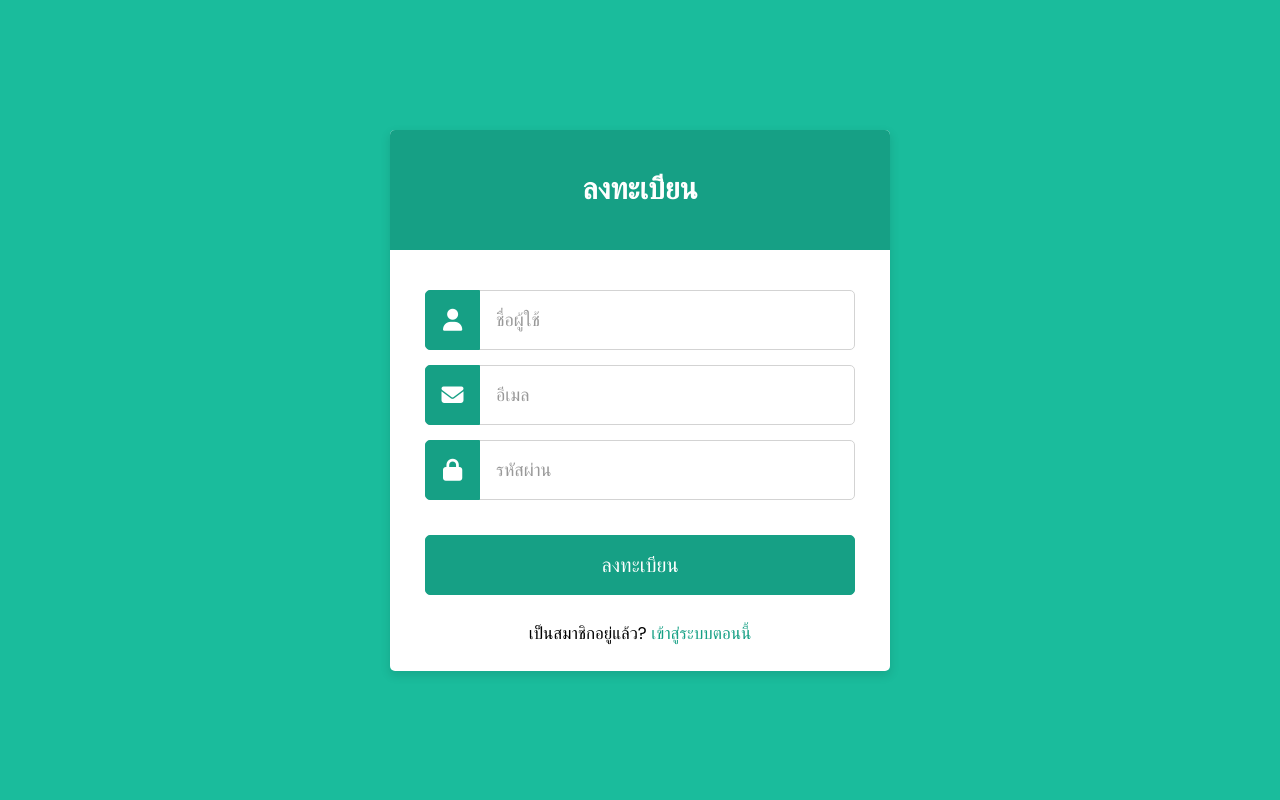
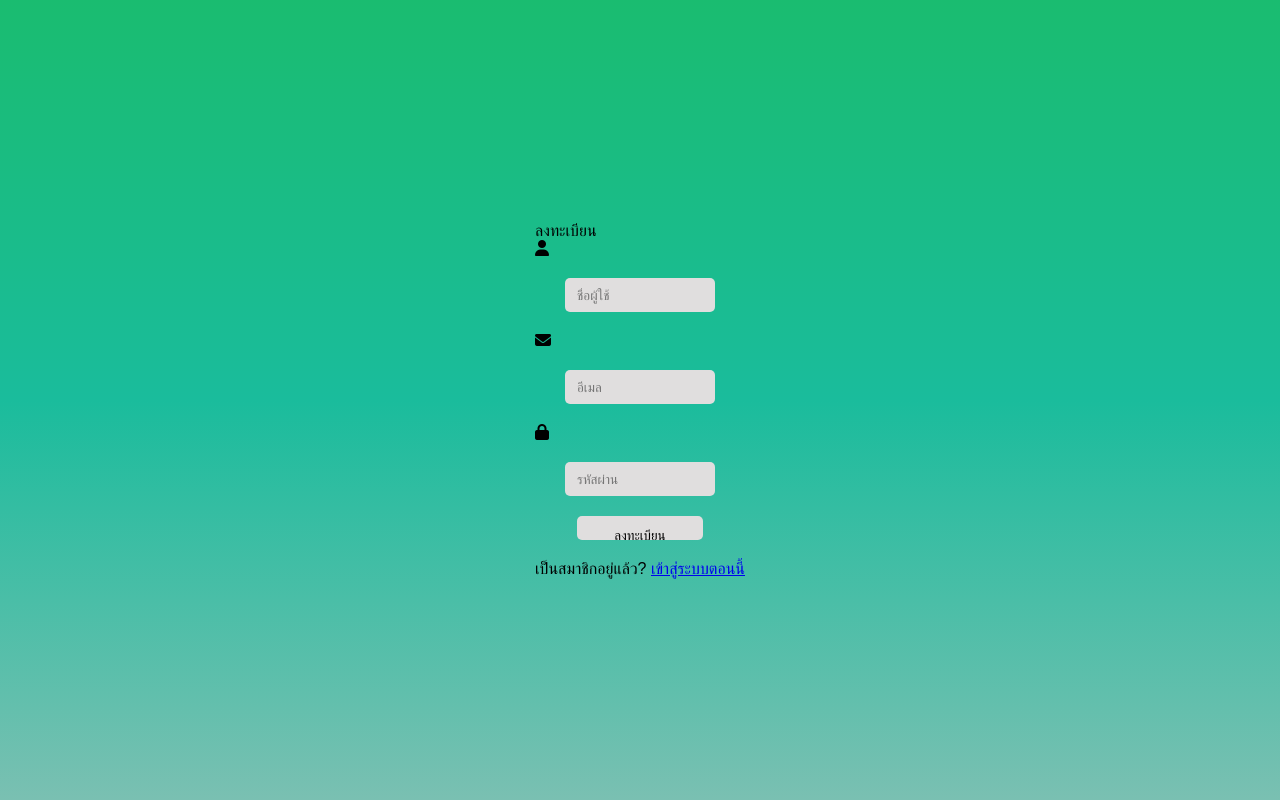
Before and after one commit to ntwz2004/new-file-web, a Flask app: page /reg in a window 1280 px wide. Run offline with Flask 3, Linux system fonts and the light colour scheme; a user stored in the database is signed in; some libraries are stand-ins or nearby versions.

Commit message:
Add files via upload

```diff
--- a/app.py
+++ b/app.py
@@ -62,6 +62,8 @@ def login():
             return jsonify(success=True)
         else:
             return jsonify(success=False, message="ชื่อผู้ใช้หรือรหัสผ่านไม่ถูกต้อง.")
+
+
     return render_template('login.html')
 
 @app.route('/logout')
--- a/static/style.css
+++ b/static/style.css
@@ -1,156 +1,90 @@
-@import url("https://fonts.googleapis.com/css2?family=Poppins:wght@400;500;600;700&display=swap");
-
-* {
-  margin: 0;
-  padding: 0;
-  box-sizing: border-box;
-  font-family: "Poppins", sans-serif;
+body{
+	margin: 0;
+	padding: 0;
+	display: flex;
+	justify-content: center;
+	align-items: center;
+	min-height: 100vh;
+	font-family: 'Jost', sans-serif;
+	background: linear-gradient(to bottom, #1abc70,#1abc9c, #7ac0b2);
+}
+.main{
+	width: 350px;
+	height: 500px;
+	background: red;
+	overflow: hidden;
+	background: url("https://doc-08-2c-docs.googleusercontent.com/docs/securesc/68c90smiglihng9534mvqmq1946dmis5/fo0picsp1nhiucmc0l25s29respgpr4j/1631524275000/03522360960922298374/03522360960922298374/1Sx0jhdpEpnNIydS4rnN4kHSJtU1EyWka?e=view&authuser=0&nonce=gcrocepgbb17m&user=03522360960922298374&hash=tfhgbs86ka6divo3llbvp93mg4csvb38") no-repeat center/ cover;
+	border-radius: 10px;
+	box-shadow: 5px 20px 50px #000;
+}
+#chk{
+	display: none;
+}
+.signup{
+	position: relative;
+	width:100%;
+	height: 100%;
+}
+label{
+	color: #fff;
+	font-size: 2.3em;
+	justify-content: center;
+	display: flex;
+	margin: 50px;
+	font-weight: bold;
+	cursor: pointer;
+	transition: .5s ease-in-out;
+}
+input{
+	width: 60%;
+	height: 10px;
+	background: #e0dede;
+	justify-content: center;
+	display: flex;
+	margin: 20px auto;
+	padding: 12px;
+	border: none;
+	outline: none;
+	border-radius: 5px;
+}
+button{
+	width: 60%;
+	height: 40px;
+	margin: 10px auto;
+	justify-content: center;
+	display: block;
+	color: #fff;
+	background: #e67e22;
+	font-size: 1em;
+	font-weight: bold;
+	margin-top: 30px;
+	outline: none;
+	border: none;
+	border-radius: 5px;
+	transition: .2s ease-in;
+	cursor: pointer;
+}
+button:hover{
+	background: #c0392b;
+}
+.login{
+	height: 460px;
+	background: #eee;
+	border-radius: 60% / 10%;
+	transform: translateY(-180px);
+	transition: .8s ease-in-out;
+}
+.login label{
+	color: #573b8a;
+	transform: scale(.6);
 }
 
-body {
-  display: flex;
-  align-items: center;
-  justify-content: center;
-  height: 100vh;
-  padding: 15px;
-  background: #1abc9c;
-  overflow: hidden;
+#chk:checked ~ .login{
+	transform: translateY(-500px);
 }
-
-.wrapper {
-  max-width: 500px;
-  width: 100%;
-  background: #fff;
-  border-radius: 5px;
-  box-shadow: 0px 4px 10px 1px rgba(0, 0, 0, 0.1);
+#chk:checked ~ .login label{
+	transform: scale(1);
 }
-
-.wrapper .title {
-  height: 120px;
-  background: #16a085;
-  border-radius: 5px 5px 0 0;
-  color: #fff;
-  font-size: 30px;
-  font-weight: 600;
-  display: flex;
-  align-items: center;
-  justify-content: center;
+#chk:checked ~ .signup label{
+	transform: scale(.6);
 }
-
-.wrapper form {
-  padding: 25px 35px;
-}
-
-.wrapper form .row {
-  height: 60px;
-  margin-top: 15px;
-  position: relative;
-}
-
-.wrapper form .row input {
-  height: 100%;
-  width: 100%;
-  outline: none;
-  padding-left: 70px;
-  border-radius: 5px;
-  border: 1px solid lightgrey;
-  font-size: 18px;
-  transition: all 0.3s ease;
-}
-
-form .row input:focus {
-  border-color: #16a085;
-}
-
-form .row input::placeholder {
-  color: #999;
-}
-
-.wrapper form .row i {
-  position: absolute;
-  width: 55px;
-  height: 100%;
-  color: #fff;
-  font-size: 22px;
-  background: #16a085;
-  border: 1px solid #16a085;
-  border-radius: 5px 0 0 5px;
-  display: flex;
-  align-items: center;
-  justify-content: center;
-}
-
-.wrapper form .pass {
-  margin-top: 12px;
-}
-
-.wrapper form .pass a {
-  color: #16a085;
-  font-size: 17px;
-  text-decoration: none;
-}
-
-.wrapper form .pass a:hover {
-  text-decoration: underline;
-}
-
-.wrapper form .button input {
-  margin-top: 20px;
-  color: #fff;
-  font-size: 20px;
-  font-weight: 500;
-  padding-left: 0px;
-  background: #16a085;
-  border: 1px solid #16a085;
-  cursor: pointer;
-}
-
-form .button input:hover {
-  background: #12876f;
-}
-
-.wrapper form .signup-link {
-  text-align: center;
-  margin-top: 45px;
-  font-size: 17px;
-}
-
-.wrapper form .signup-link a {
-  color: #16a085;
-  text-decoration: none;
-}
-
-form .signup-link a:hover {
-  text-decoration: underline;
-}
-
-.wrapper .title span {
-  color: #fff;
-  font-weight: bold;
-}
-
-.wrapper form .row i {
-  background: #16a085;
-  color: #fff;
-}
-
-.home-link {
-  text-align: center;
-  margin-top: 40px;
-}
-
-.home-link button {
-  text-align: center;
-  padding: 10px 50px;
-  font-size: 16px;
-  color: #fff;
-  background-color: #16a085;
-  border: none;
-  border-radius: 5px;
-  cursor: pointer;
-  transition: background-color 0.3s;
-}
-
-.home-link button:hover {
-  background-color: #12876f;
-}
```
Also changed, not shown: static/index.css (+3 -4 lines), instance/info.db, instance/user.db.
